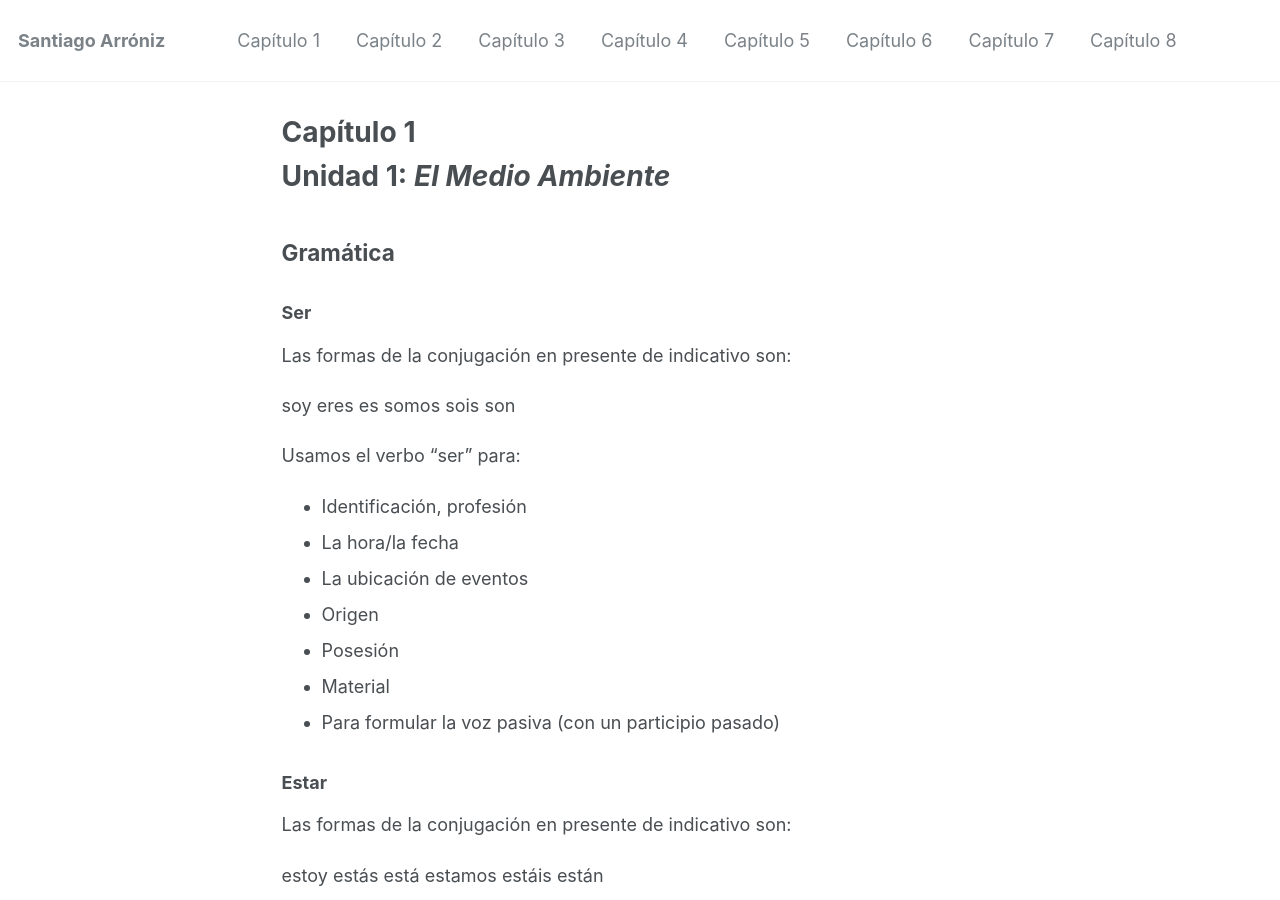
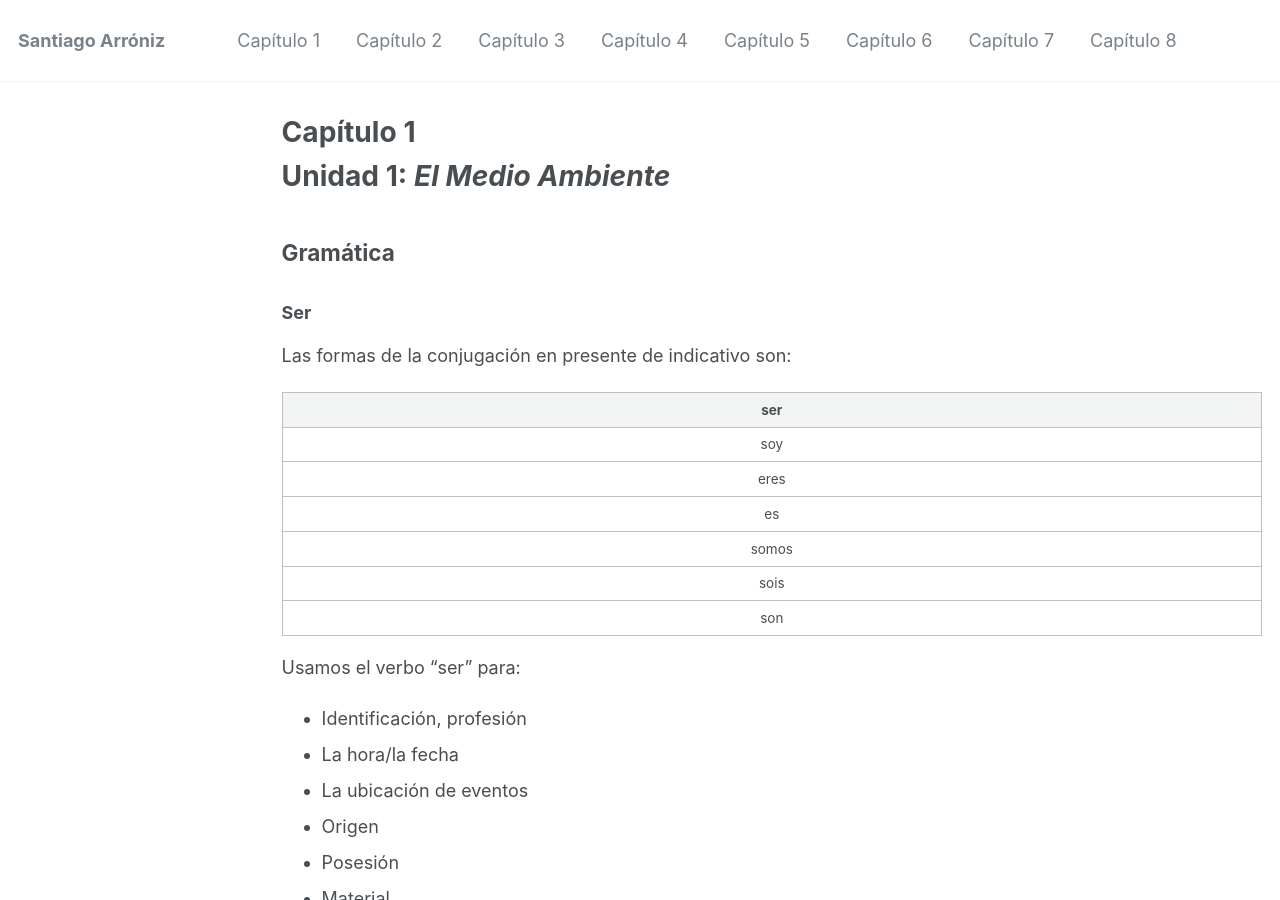
Before and after one commit to caroalyse/caroalyse.github.io, a Jekyll site: the page built from _pages/capitulo1.md, in a window 1280 px wide and 900 px high. Built offline with Jekyll 4.4.1, drawn with Linux system fonts in a browser that asks for light colours.

Commit message:
Update capitulo1.md

```diff
--- a/_pages/capitulo1.md
+++ b/_pages/capitulo1.md
@@ -25,12 +25,14 @@
 
 Las formas de la conjugación en presente de indicativo son:
 
-   soy
-   eres
-   es
-   somos
-   sois
-   son
+| ser |
+|:---:|
+| soy |
+| eres |
+| es |
+| somos |
+| sois |
+| son |
 
 
 Usamos el verbo "ser" para:
```
